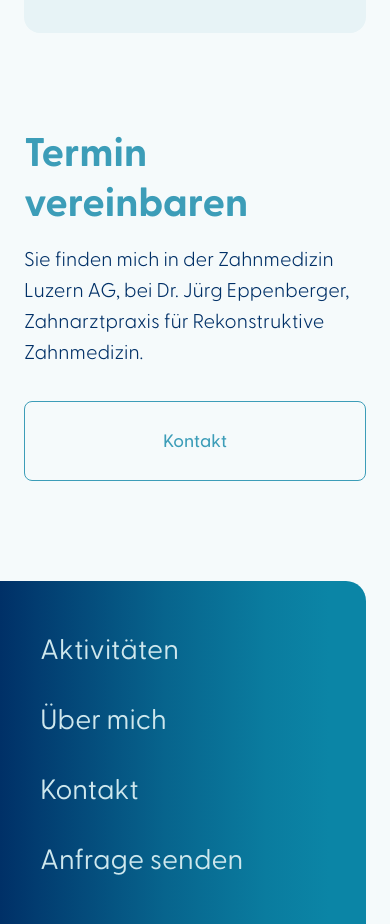
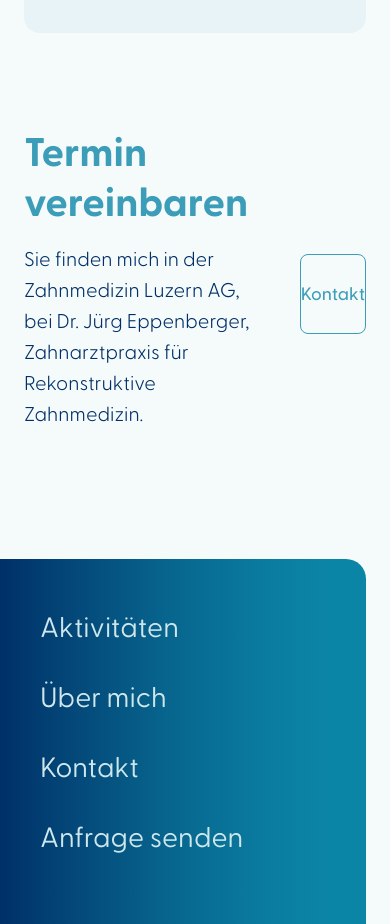
Before and after one commit to jeromehaas/haerle-practice-web, a Next.js app: page / in a window 390 px wide. Shown: the part 4700-5624 px from the top of the page. Built offline with nearby package versions, Linux system fonts and the light colour scheme; no server answers.

Commit message:
Cleanup: component cta

```diff
--- a/components/sections/cards/cards.scss
+++ b/components/sections/cards/cards.scss
@@ -97,14 +97,14 @@
 
 	}
 
-	@media (max-width: 700px) {
+	@media (max-width: 850px) {
 
 		.section__inner {
 			padding-right: 0px;
 		}
 
 		 .item {
-			min-width: calc(100% - 24px);
+			min-width: calc(100% - 25%);
 
 			&:last-child {
 				margin-right: 24px;
@@ -120,7 +120,7 @@
 
 	@media (max-width: 500px) {
 
-		&__item {
+		.item {
 			min-width: calc(100% - 24px);
 		}
 
--- a/components/sections/cta/cta.jsx
+++ b/components/sections/cta/cta.jsx
@@ -6,11 +6,7 @@ import { Button } from 'components/partials/button/button';
 const CTA = ({ data }) => {
 
   return (
-    <Section data={{
-      className: 'cta'
-    }}>
-      <div className="cta__wrapper">
-
+    <Section data={{ className: 'cta' }}>
       <Heading data={{
         className: 'cta__title',
         level: 'h4',
@@ -23,7 +19,6 @@ const CTA = ({ data }) => {
         className: 'cta__button',
         href: data.buttonHref
       }}>{ data.buttonText }</Button>
-      </div>
     </Section>
   )
 };
--- a/components/sections/cta/cta.scss
+++ b/components/sections/cta/cta.scss
@@ -1,6 +1,6 @@
 .cta {
 
-	&__wrapper {
+	&__inner {
 		display: grid;
 		grid-template: auto auto / auto auto;
 		grid-template-areas:
```
Lines whose indentation alone changed are shown as unchanged.
